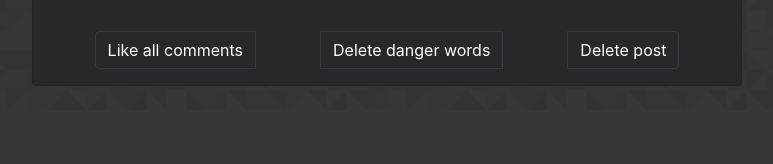
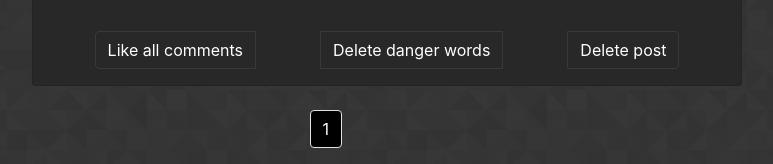
Before and after one commit to Wokstym/AutoFb, a Django app: template templates/home/index.html in a window 1280 px wide. Shown: the part 830-994 px from the top of the page, without its empty margins (253-1026 px from the left). Before the commit the page ends 916 px from the top, so only its background shows below. Run offline with Django 3.2, Linux system fonts and the light colour scheme; the template is opened without the code that fills it: most values are stand-ins (such as "Sample title", 1, 10 or a date in 2020); grey boxes marked "Sample" are stand-in pictures; some libraries are stand-ins or nearby versions.

Commit message:
Added pagination to posts view

```diff
--- a/home/views.py
+++ b/home/views.py
@@ -4,6 +4,7 @@ from django.http import HttpResponse
 from django.shortcuts import render, redirect
 from django.template import loader
 import facebook
+from django.core.paginator import Paginator
 
 from accounts.forms import SignUpForm
 
@@ -44,6 +45,10 @@ def index(request):
         'posts': posts,
         'image_url': profile_image,
     }
+    paginator = Paginator(context['posts'], 3)
+    page = request.GET.get('page')
+    context['posts'] = paginator.get_page(page)
+
     #return HttpResponse(template.render(context, request))
     return render(request, 'home/index.html', context)
     # return render(request, 'home/index.html')
--- a/templates/home/index.html
+++ b/templates/home/index.html
@@ -55,8 +55,43 @@
                     </div>
             {% endfor %}
             </div>
-{% else %}
-    <p>There isn't any post on your site</p>
-{% endif %}
+            <div class="row">
+                <div class="col-2 offset-5 text-center mx-auto">
+                    <div class="pagination text-center mx-auto" >
+                        <nav aria-label="Page navigation example" >
+                          <ul class="pagination justify-content-center">
+                              {% if posts.has_previous %}
+                                <li class="page-item">
+                                  <a class="page-link" href="?page=1" aria-label="Previous"  style="background-color: black; color: white">
+                                    <span aria-hidden="true ">&laquo;</span>
+                                    <span class="sr-only">Previous</span>
+                                  </a>
+                                </li>
+
+                                <li class="page-item"><a class="page-link"  style="background-color: black; color: white" href="?page={{ posts.previous_page_number }}">{{ posts.previous_page_number }}</a></li>
+                              {% endif %}
+                              {% for num in posts.paginator.page_range %}
+                                    {% if posts.number == num %}
+                                        <li class="page-item"><a class="page-link"  style="background-color: black; color: white" href="?page={{ num }}">{{num}} <span class="sr-only">(current)</span></a></li>
+                                      {% endif %}
+                            {% endfor %}
+                            {% if posts.has_next %}
+                                <li class="page-item"><a class="page-link"  style="background-color: black; color: white" href="?page={{ posts.next_page_number }}">{{ posts.next_page_number }}</a></li>
+                                <li class="page-item">
+                                  <a class="page-link"  style="background-color: black; color: white" href="?page={{ posts.paginator.num_pages }}" aria-label="Next">
+                                    <span aria-hidden="true">&raquo;</span>
+                                    <span class="sr-only">Next</span>
+                                  </a>
+                                </li>
+                             {% endif %}
+                          </ul>
+                        </nav>
+                    </div>
+                </div>
+            </div>
+
+    {% else %}
+        <p>There isn't any post on your site</p>
+    {% endif %}
 </div>
 {% endblock %}
```
